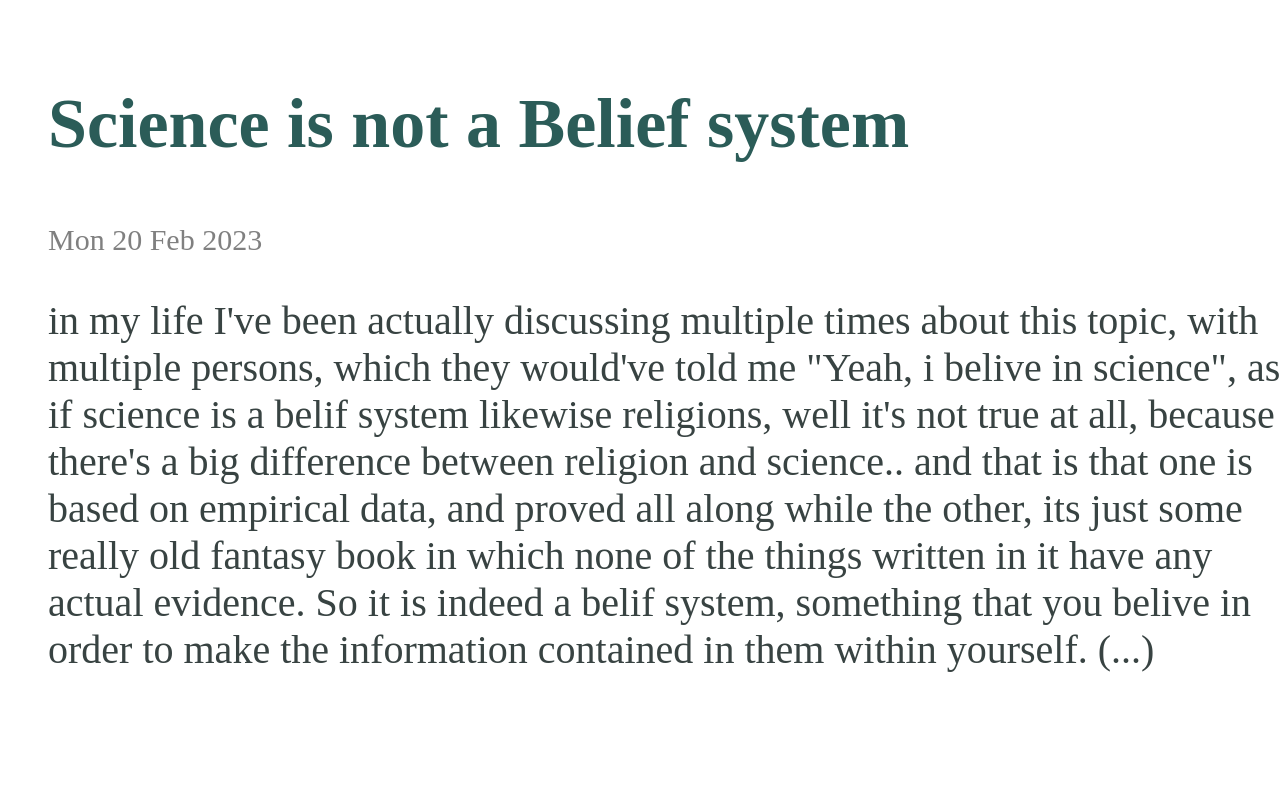
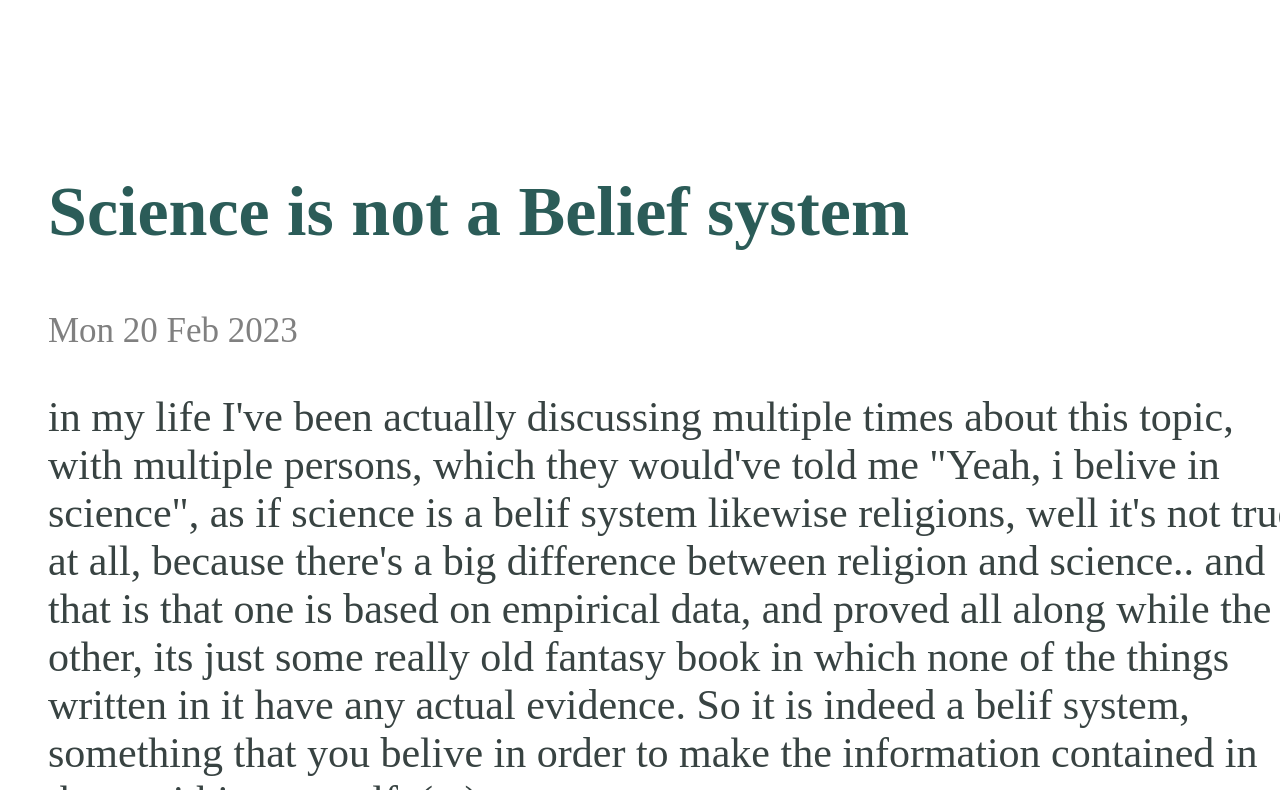
Before and after one commit to DarioFOGN/DarioFOGN.github.io, a plain HTML site: page mobile/index.html in a window 1280 px wide. Shown: the part 2010-2800 px from the top of the page. Before the commit the page ends 2763 px from the top, so only its background shows below. Drawn offline with Linux system fonts and the light colour scheme; a web font is replaced by a local one.

Commit message:
Update style.css

```diff
--- a/mobile/style.css
+++ b/mobile/style.css
@@ -142,7 +142,8 @@ body {
 
 .mainContent .post .date {
     text-size-adjust: none;
-    font-size: 30px;
+    font-family: 'Times New Roman', Times, serif;
+    font-size: 35px;
     color: gray;
     margin: 12px 0;
 }
@@ -150,7 +151,7 @@ body {
 .mainContent .post p {
     text-size-adjust: none;
     font-family: "Playfair";
-    font-size: 40px;
+    font-size: 42px;
     color: rgb(56, 67, 66);
 }
 .post a h1 {
```
